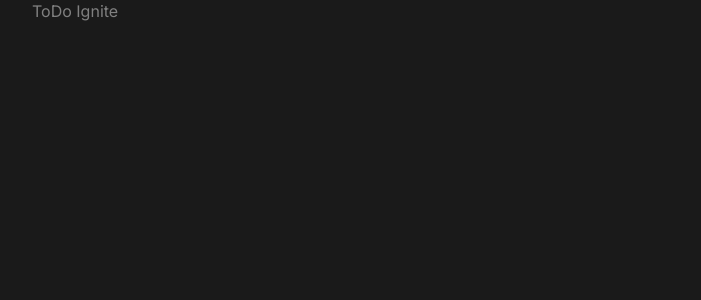
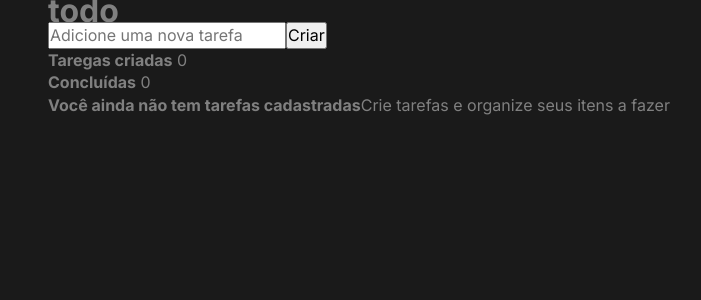
Before and after one commit to murilothom/todo-ignite, a React (Vite) app: page / in a window 1280 px wide. Shown: the top 300 px of the page, without its empty margins (240-941 px from the left). Built offline with nearby package versions, Linux system fonts and the light colour scheme.

Commit message:
feat: add components

```diff
--- a/src/App.module.css
+++ b/src/App.module.css
@@ -1,6 +1,7 @@
 .wrapper {
   max-width: 46rem;
   margin: 0 auto;
+  padding: 0 1rem;
 }
 
 @media (max-width: 768px) {
--- a/src/App.tsx
+++ b/src/App.tsx
@@ -3,8 +3,14 @@ import React from 'react'
 import './global.css'
 import styles from './App.module.css'
 
+import { Header } from './components/Header'
+import { Tasks } from './components/Tasks'
+
 export function App() {
   return (
-    <div className={styles.wrapper}>ToDo Ignite</div>
+    <main className={styles.wrapper}>
+      <Header />
+      <Tasks />
+    </main>
   )
 }
--- /dev/null
+++ b/src/components/Header.tsx
@@ -0,0 +1,9 @@
+import React from 'react'
+
+export function Header () {
+  return (
+    <header>
+      <h1>todo</h1>
+    </header>
+  )
+}
--- /dev/null
+++ b/src/components/Tasks.tsx
@@ -0,0 +1,30 @@
+import React from 'react'
+
+export function Tasks () {
+  return (
+    <section>
+
+      <form>
+        <input type="text" placeholder="Adicione uma nova tarefa" />
+        <button type="button">Criar</button>
+      </form>
+
+      <article>
+        <header>
+          <div>
+            <strong>Taregas criadas</strong> <span>0</span>
+          </div>
+          <div>
+            <strong>Concluídas</strong> <span>0</span>
+          </div>
+        </header>
+
+        <main>
+          <strong>Você ainda não tem tarefas cadastradas</strong>
+          <span>Crie tarefas e organize seus itens a fazer</span>
+        </main>
+      </article>
+
+    </section>
+  )
+}
```
